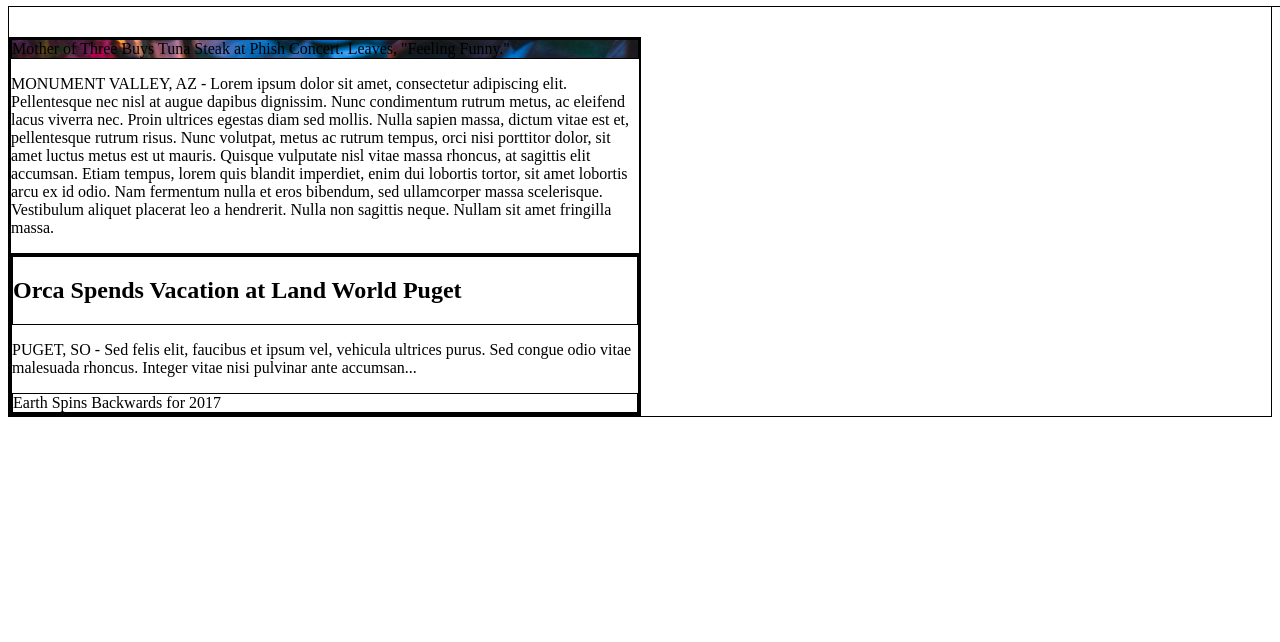
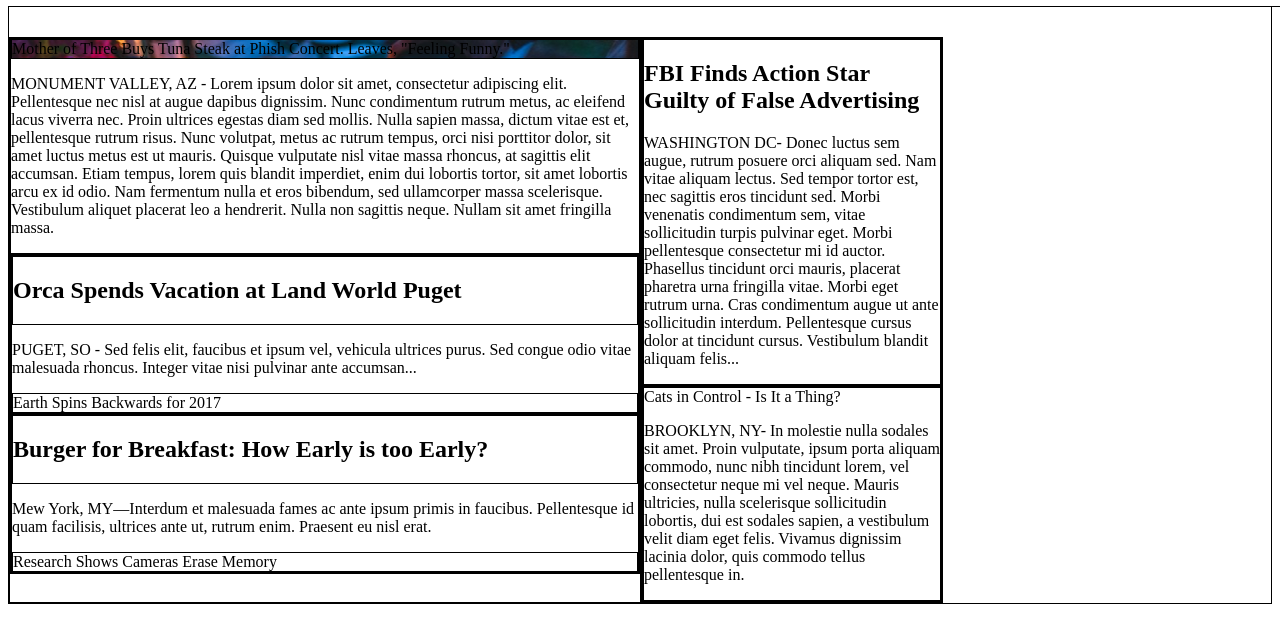
Before and after one commit to Krush02/mytimes, a plain HTML site: page index.html in a window 1280 px wide. Shown: the part 82-724 px from the top of the page. Drawn offline with Linux system fonts and the light colour scheme; files whose address does not match are found by name.

Commit message:
add more content

```diff
--- a/index.html
+++ b/index.html
@@ -45,7 +45,30 @@
             <span>Earth Spins Backwards for 2017</span>
           </div>
           </div>
-
+          <div class="story">
+            <div class="burger">
+              <h2>Burger for Breakfast: How Early is too Early?</h2>
+            </div>
+            <p class="narrative">Mew York, MY—Interdum et malesuada fames ac ante ipsum primis in faucibus. Pellentesque id quam facilisis, ultrices ante ut, rutrum enim. Praesent eu nisl erat.
+            </p>
+            <div class="camera-img-content">
+              <span>Research Shows Cameras Erase Memory</span>
+            </div>
+          </div>
+        </div>
+      </div>
+      <div class="middle">
+        <div class="story">
+          <div class="fbi">
+            <h2>FBI Finds Action Star Guilty of False Advertising</h2>
+            <p class="narrative">WASHINGTON DC- Donec luctus sem augue, rutrum posuere orci aliquam sed. Nam vitae aliquam lectus. Sed tempor tortor est, nec sagittis eros tincidunt sed. Morbi venenatis condimentum sem, vitae sollicitudin turpis pulvinar eget. Morbi pellentesque consectetur mi id auctor. Phasellus tincidunt orci mauris, placerat pharetra urna fringilla vitae. Morbi eget rutrum urna. Cras condimentum augue ut ante sollicitudin interdum. Pellentesque cursus dolor at tincidunt cursus. Vestibulum blandit aliquam felis...</p>
+          </div>
+        </div>
+        <div class="story">
+          <div class="cats">
+            <span>Cats in Control - Is It a Thing?</span>
+            <p class="narrative">BROOKLYN, NY- In molestie nulla sodales sit amet. Proin vulputate, ipsum porta aliquam commodo, nunc nibh tincidunt lorem, vel consectetur neque mi vel neque. Mauris ultricies, nulla scelerisque sollicitudin lobortis, dui est sodales sapien, a vestibulum velit diam eget felis. Vivamus dignissim lacinia dolor, quis commodo tellus pellentesque in.</p>
+          </div>
         </div>
       </div>
     </div>
--- a/resources/css/style.css
+++ b/resources/css/style.css
@@ -55,6 +55,10 @@ div {
   width: 630px;
 }
 
+.middle {
+  width: 300px;
+}
+
 .image-content {
   background-image: url('C:/Users/jason/Documents/Projects/mytimes/resources/images/img-story-main.png');
 }
```
